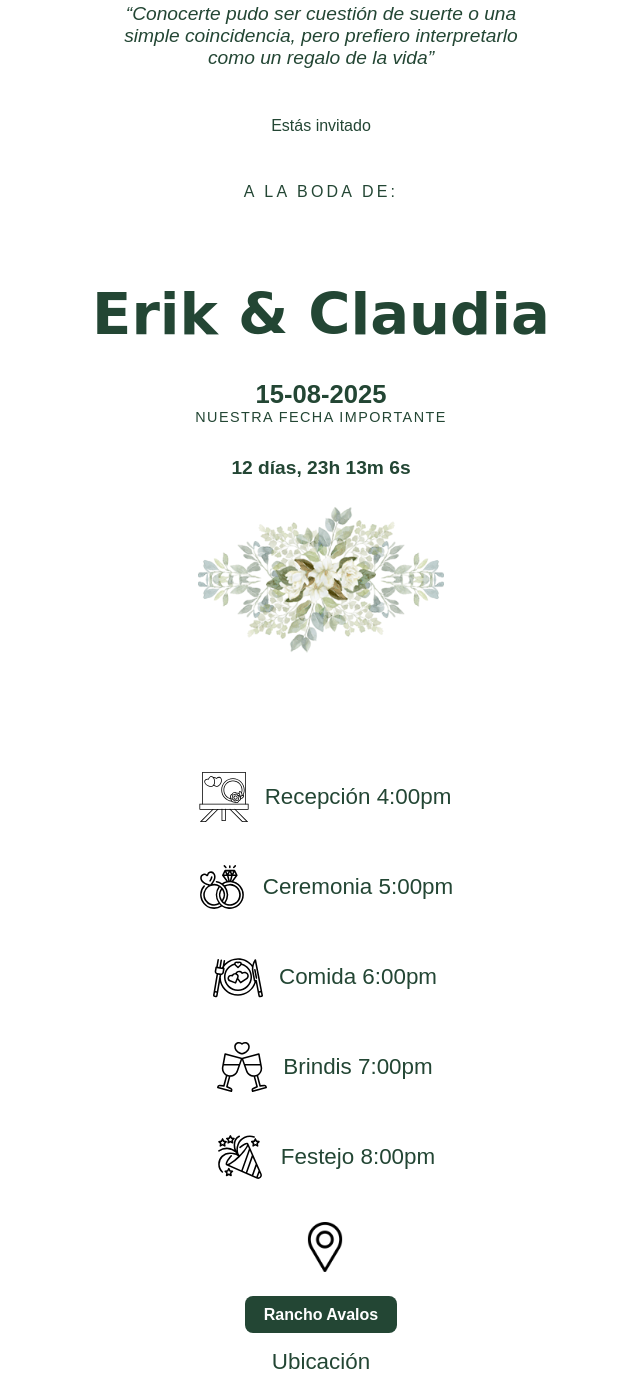
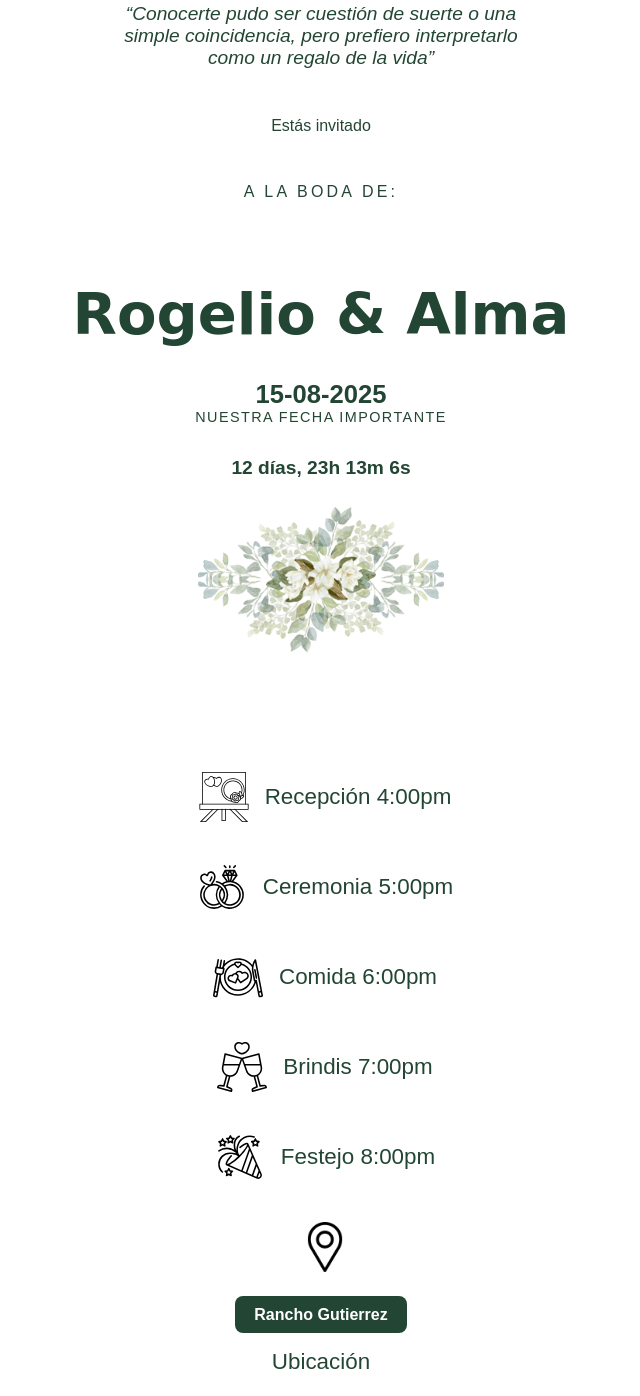
Before and after one commit to ripsystem06/InvE-C, a plain HTML site: page index.html in a window 1280 px wide. Shown: the part 305-1701 px from the top of the page, without its empty margins (319-959 px from the left). Drawn offline with Linux system fonts and the light colour scheme; a web font is replaced by a local one.

Commit message:
Update index.html
names e info

```diff
--- a/index.html
+++ b/index.html
@@ -4,7 +4,7 @@
 <head>
   <meta charset="UTF-8" />
   <meta name="viewport" content="width=device-width, initial-scale=1.0" />
-  <title>Invitación Erik & Claudia</title>
+  <title>Invitación Rogelio & Alma</title>
 
   <!-- Tipografías -->
   <link rel="preconnect" href="https://fonts.googleapis.com">
@@ -30,7 +30,7 @@
 
         <p class="subtitulo">Estás invitado</p>
         <p class="titulo-mayus">A LA BODA DE:</p>
-        <h1 class="nombre">Erik & Claudia</h1>
+        <h1 class="nombre">Rogelio & Alma</h1>
 
         <div class="fecha-hora">
           <div>
@@ -72,8 +72,8 @@
         </div>
         <div class="evento centro">
           <img src="img/ubicacion.png" alt="Ubicación" width="32">
-          <a class="ubicacion-link" href="https://maps.app.goo.gl/Tj15Hye38dWPGfQf7" target="_blank">
-            Rancho Avalos
+          <a class="ubicacion-link" href="https://maps.app.goo.gl/R6XHb4FeMdM8C1ft6" target="_blank">
+            Rancho Gutierrez
           </a>
           <span>Ubicación</span>
         </div>
@@ -178,8 +178,8 @@
 
       <div id="confirmacion-whatsapp" style="display:none;">
         <p>Ya tenemos tus respuestas, pero por favor confírmanos por WhatsApp a alguno de los dos:</p>
-        <button onclick="confirmarWhatsapp('claudia')">Confirmar por WhatsApp a Claudia</button>
-        <button onclick="confirmarWhatsapp('erik')">Confirmar por WhatsApp a Erik</button>
+        <button onclick="confirmarWhatsapp('claudia')">Confirmar por WhatsApp a Alma</button>
+        <button onclick="confirmarWhatsapp('erik')">Confirmar por WhatsApp a Rogelio</button>
       </div>
 
       <div class="divisor">
```
